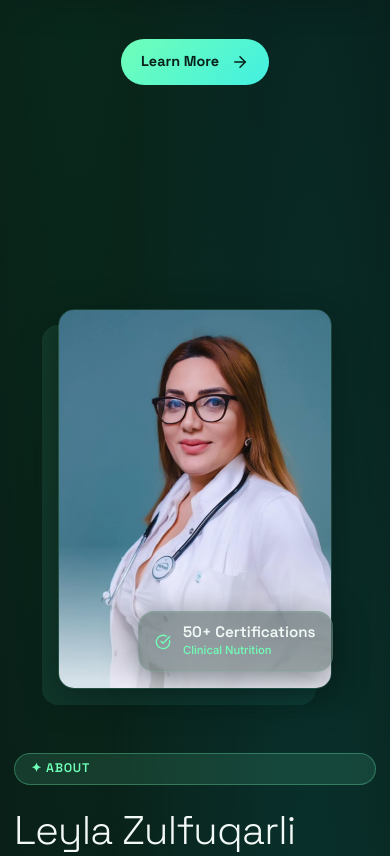
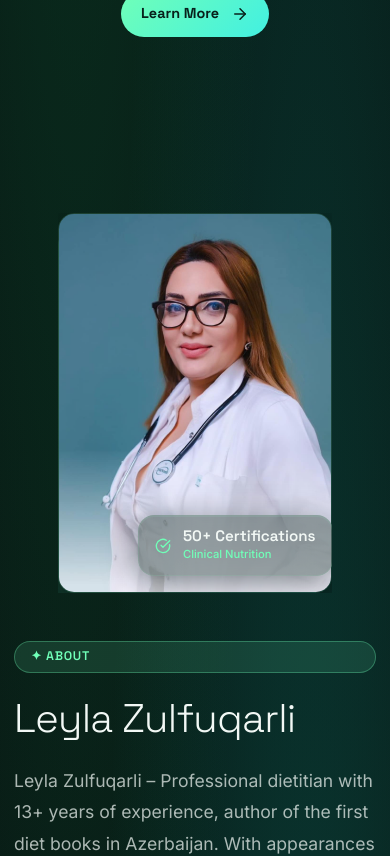
Before and after one commit to zakasmd/dietoloq, a Next.js app: page /en in a window 390 px wide. Shown: the part 3560-4416 px from the top of the page. Built offline with nearby package versions, Linux system fonts and the light colour scheme.

Commit message:
fix(critical): FinalCTA circles were root cause of horizontal scroll on ALL pages - overflow:clip + contain:paint + hide on mobile. Also fixed AbouSnippet decorative element overflow, reduced gaps.

```diff
--- a/src/app/layout.tsx
+++ b/src/app/layout.tsx
@@ -11,8 +11,8 @@ export default function RootLayout({
   children: React.ReactNode;
 }) {
   return (
-    <html suppressHydrationWarning>
-      <body suppressHydrationWarning>{children}</body>
+    <html suppressHydrationWarning style={{ overflowX: 'hidden' }}>
+      <body suppressHydrationWarning style={{ overflowX: 'hidden', maxWidth: '100vw', touchAction: 'pan-y' }}>{children}</body>
     </html>
   );
 }
--- a/src/components/home/AboutSnippet.module.css
+++ b/src/components/home/AboutSnippet.module.css
@@ -1,6 +1,7 @@
 .section {
-  padding: 8rem 0;
+  padding: 5rem 0;
   background: transparent;
+  overflow: hidden;
 }
 
 .inner {
@@ -20,7 +21,7 @@
 .imageBg {
   position: absolute;
   bottom: -16px;
-  left: -16px;
+  left: 0;
   right: 16px;
   top: 16px;
   background: linear-gradient(135deg, hsl(var(--primary) / 0.1) 0%, hsl(var(--accent) / 0.1) 100%);
@@ -50,7 +51,7 @@
 .certBadge {
   position: absolute;
   bottom: 24px;
-  right: -20px;
+  right: -12px;
   background: hsl(var(--glass-bg));
   backdrop-filter: blur(24px);
   border-radius: var(--radius);
@@ -156,9 +157,9 @@
 @media (max-width: 1024px) {
   .inner {
     grid-template-columns: 1fr;
-    gap: 4rem;
+    gap: 3rem;
   }
-  .imageWrapper { max-width: 420px; margin: 0 auto; }
+  .imageWrapper { max-width: 420px; margin: 0 auto; overflow: hidden; }
   .certBadge { right: 0; }
 }
 
--- a/src/components/home/FinalCTA.module.css
+++ b/src/components/home/FinalCTA.module.css
@@ -2,8 +2,23 @@
   background: linear-gradient(135deg, #064E3B 0%, #059669 50%, #0D9488 100%);
   padding: 6rem 1.5rem;
   position: relative;
+  /* overflow: clip is more aggressive than hidden — prevents ALL scroll overflow including on Android */
   overflow: hidden;
+  overflow: clip;
   text-align: center;
+  /* Force GPU compositing layer for proper overflow clipping */
+  transform: translateZ(0);
+  -webkit-transform: translateZ(0);
+  /* Contain paint so children cannot bleed outside this element */
+  contain: paint;
+}
+
+/* Decorative circles are wrapped in a clipped container so they CANNOT cause scroll */
+.decorBg {
+  position: absolute;
+  inset: 0;
+  overflow: hidden;
+  pointer-events: none;
 }
 
 .circle1 {
@@ -63,3 +78,12 @@
   justify-content: center;
   margin-top: 0.5rem;
 }
+
+@media (max-width: 640px) {
+  .section {
+    padding: 4rem 1rem;
+  }
+  .circle1, .circle2 {
+    display: none;
+  }
+}
--- a/src/components/home/ServicesSection.tsx
+++ b/src/components/home/ServicesSection.tsx
@@ -24,7 +24,7 @@ export default function ServicesSection() {
   const locale = useLocale();
 
   return (
-    <section className="section" style={{ background: 'var(--color-white)' }}>
+    <section className="section" style={{ background: 'var(--color-white)', paddingTop: '3rem' }}>
       <div className="container">
         <motion.div
           className="section-header"
```
